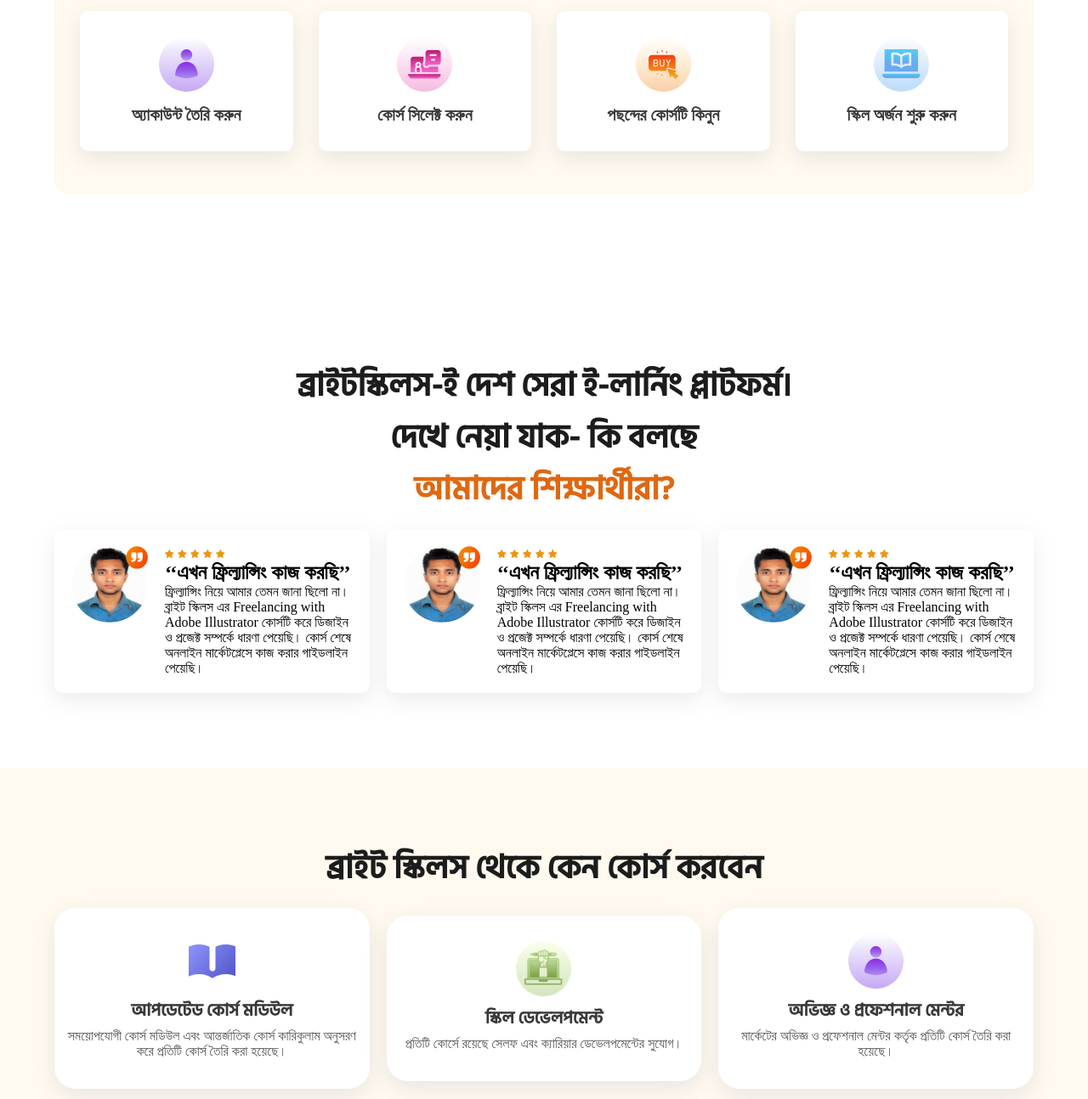
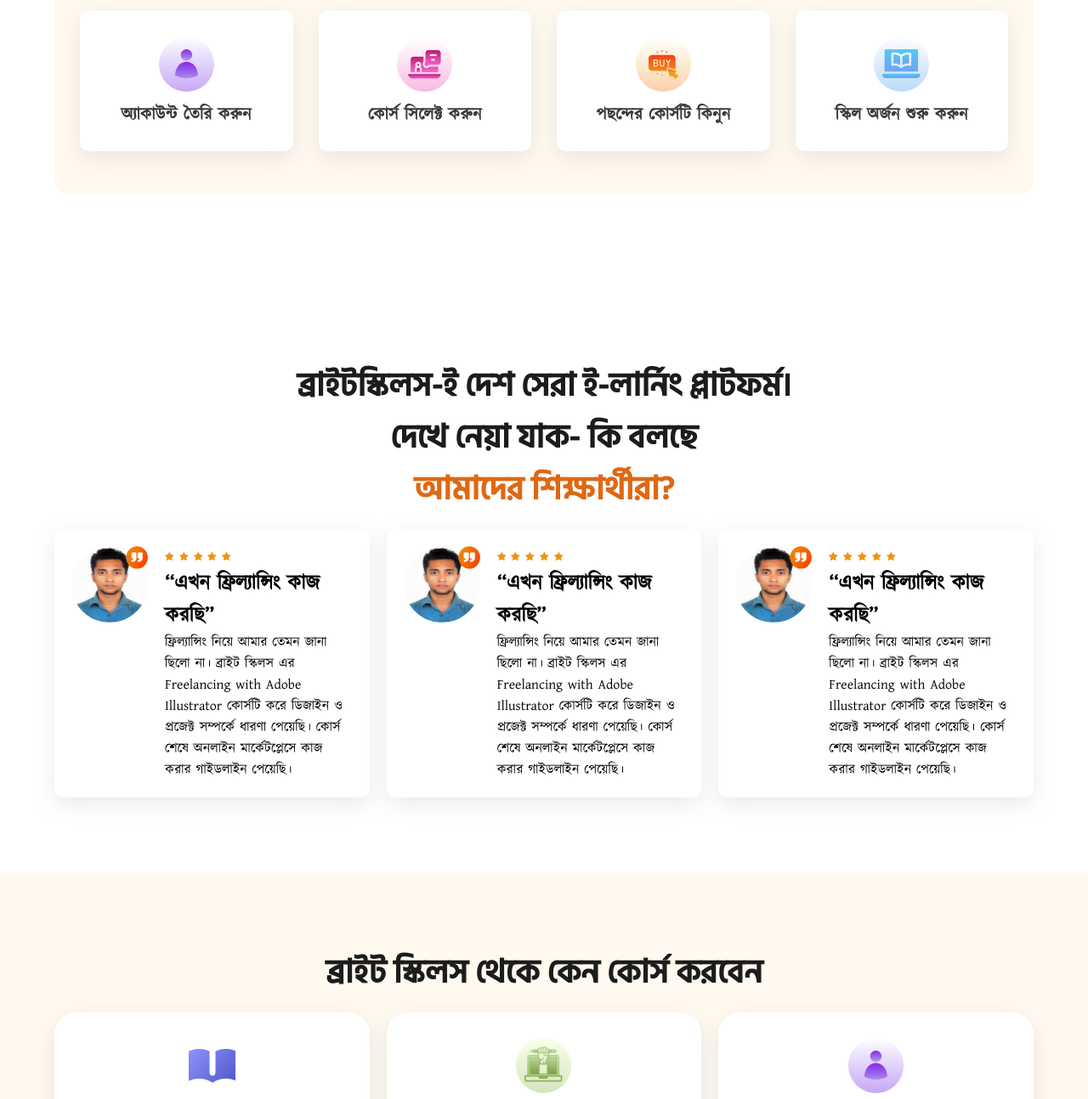
Before and after one commit to developer-kawsar1/bright-skill-clone, a plain HTML site: page index.html in a window 1280 px wide. Shown: the part 222-1516 px from the top of the page at 85% size. Drawn offline with Linux system fonts and the light colour scheme; files whose address does not match are found by name.

Commit message:
added font

```diff
--- a/style.css
+++ b/style.css
@@ -185,6 +185,7 @@
      line-height: 1.25;
      font-size: 1.25rem;
      margin-top: 15px;
+     font-family: kalporosh;
  }
 
 /* =================================
@@ -228,6 +229,9 @@
       top: 0;
       right: 20px;
    }
+   .testimonial .right{
+    font-family: kalporosh;
+   }
 /* =================================
         Why section
    ================================ */
@@ -249,6 +253,7 @@
    }
    .why-container p{
       color: var(--gray-4000);
+      font-family: kalporosh;
 
       margin-bottom: 5px;
       font-size: 1rem;
```
